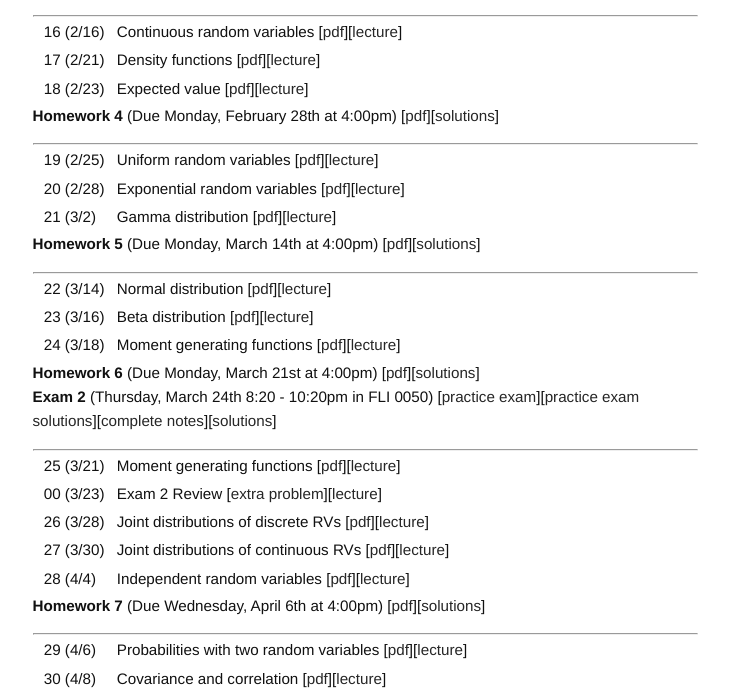
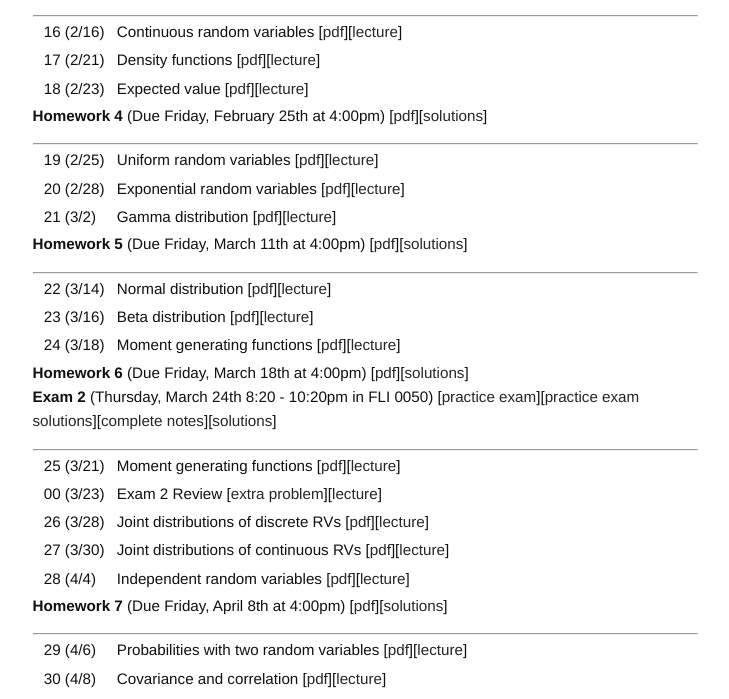
Before and after one commit to ajmolstad/ajmolstad.github.io, a Jekyll site: the page built from S22_STA4321.md, in a window 1280 px wide. Shown: the part 896-1595 px from the top of the page, without its empty margins (275-1004 px from the left). Built offline with Jekyll 4.4.1, drawn with Linux system fonts in a browser that asks for light colours.

Commit message:
Update S22_STA4321.md

```diff
--- a/S22_STA4321.md
+++ b/S22_STA4321.md
@@ -62,7 +62,7 @@ Note that you must be logged into your UFL eLearning account to access course ma
 || 18 (2/23) || Expected value [[pdf](https://ufl.instructure.com/files/66864259/download?download_frd=1)][[lecture](https://ufl.instructure.com/courses/452037/files?preview=66954945)] ||
 
 
-**Homework 4** (Due Monday, February 28th at 4:00pm) [[pdf](https://ufl.instructure.com/files/66822479/download?download_frd=1)][[solutions](https://ufl.instructure.com/files/67094368/download?download_frd=1)]
+**Homework 4** (Due Friday, February 25th at 4:00pm) [[pdf](https://ufl.instructure.com/files/66822479/download?download_frd=1)][[solutions](https://ufl.instructure.com/files/67094368/download?download_frd=1)]
 
 ---------
 
@@ -71,7 +71,7 @@ Note that you must be logged into your UFL eLearning account to access course ma
 || 21 (3/2) || Gamma distribution [[pdf](https://ufl.instructure.com/files/67425324/download?download_frd=1)][[lecture](https://ufl.instructure.com/courses/452037/files?preview=67079992)] ||
 
 
-**Homework 5** (Due Monday, March 14th at 4:00pm) [[pdf](https://ufl.instructure.com/files/66990574/download?download_frd=1)][[solutions](https://ufl.instructure.com/files/67454897/download?download_frd=1)]
+**Homework 5** (Due Friday, March 11th at 4:00pm) [[pdf](https://ufl.instructure.com/files/66990574/download?download_frd=1)][[solutions](https://ufl.instructure.com/files/67454897/download?download_frd=1)]
 
 ---------
 
@@ -81,7 +81,7 @@ Note that you must be logged into your UFL eLearning account to access course ma
 || 24 (3/18) || Moment generating functions [[pdf](https://ufl.instructure.com/files/67631862/download?download_frd=1)][[lecture](https://ufl.instructure.com/courses/452037/files?preview=67705491)]||
 
 
-**Homework 6** (Due Monday, March 21st at 4:00pm) [[pdf](https://ufl.instructure.com/files/67472488/download?download_frd=1)][[solutions](https://ufl.instructure.com/files/67731577/download?download_frd=1)]
+**Homework 6** (Due Friday, March 18th at 4:00pm) [[pdf](https://ufl.instructure.com/files/67472488/download?download_frd=1)][[solutions](https://ufl.instructure.com/files/67731577/download?download_frd=1)]
 **Exam 2** (Thursday, March 24th 8:20 - 10:20pm in FLI 0050) [[practice exam](https://ufl.instructure.com/files/66290905/download?download_frd=1)][[practice exam solutions](https://ufl.instructure.com/files/66489681/download?download_frd=1)][[complete notes](https://ufl.instructure.com/files/66292201/download?download_frd=1)][[solutions](https://ufl.instructure.com/files/68148290/download?download_frd=1)]
 
 ---------
@@ -94,7 +94,7 @@ Note that you must be logged into your UFL eLearning account to access course ma
 || 28 (4/4) || Independent random variables [[pdf](https://ufl.instructure.com/files/68080980/download?download_frd=1)][[lecture](https://ufl.instructure.com/files/68146456/download?download_frd=1)]||
 
 
- **Homework 7** (Due Wednesday, April 6th at 4:00pm) [[pdf](https://ufl.instructure.com/files/67922048/download?download_frd=1)][[solutions](https://ufl.instructure.com/files/68497835/download?download_frd=1)]
+ **Homework 7** (Due Friday, April 8th at 4:00pm) [[pdf](https://ufl.instructure.com/files/67922048/download?download_frd=1)][[solutions](https://ufl.instructure.com/files/68497835/download?download_frd=1)]
 
 ---------
 
```
